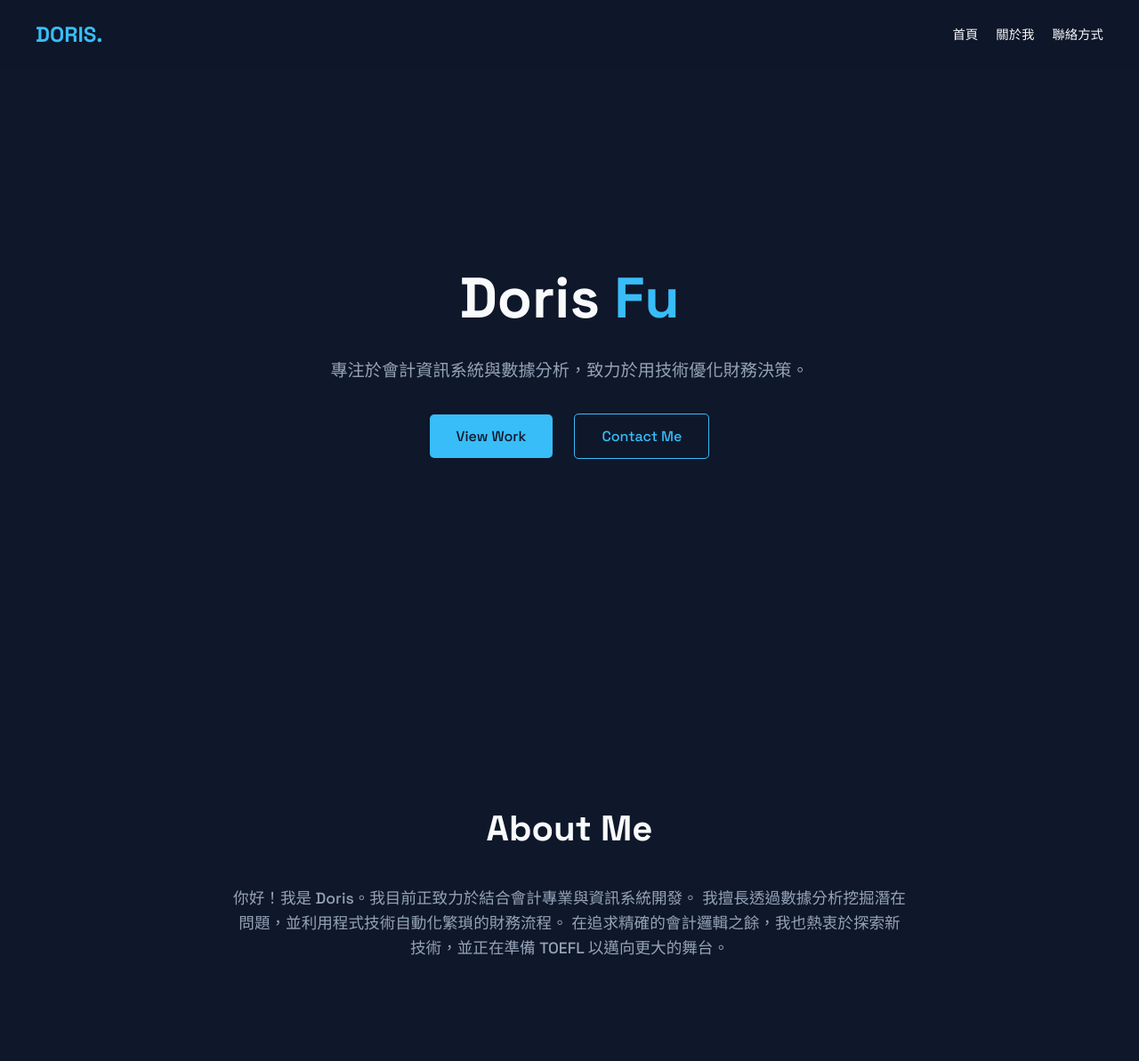
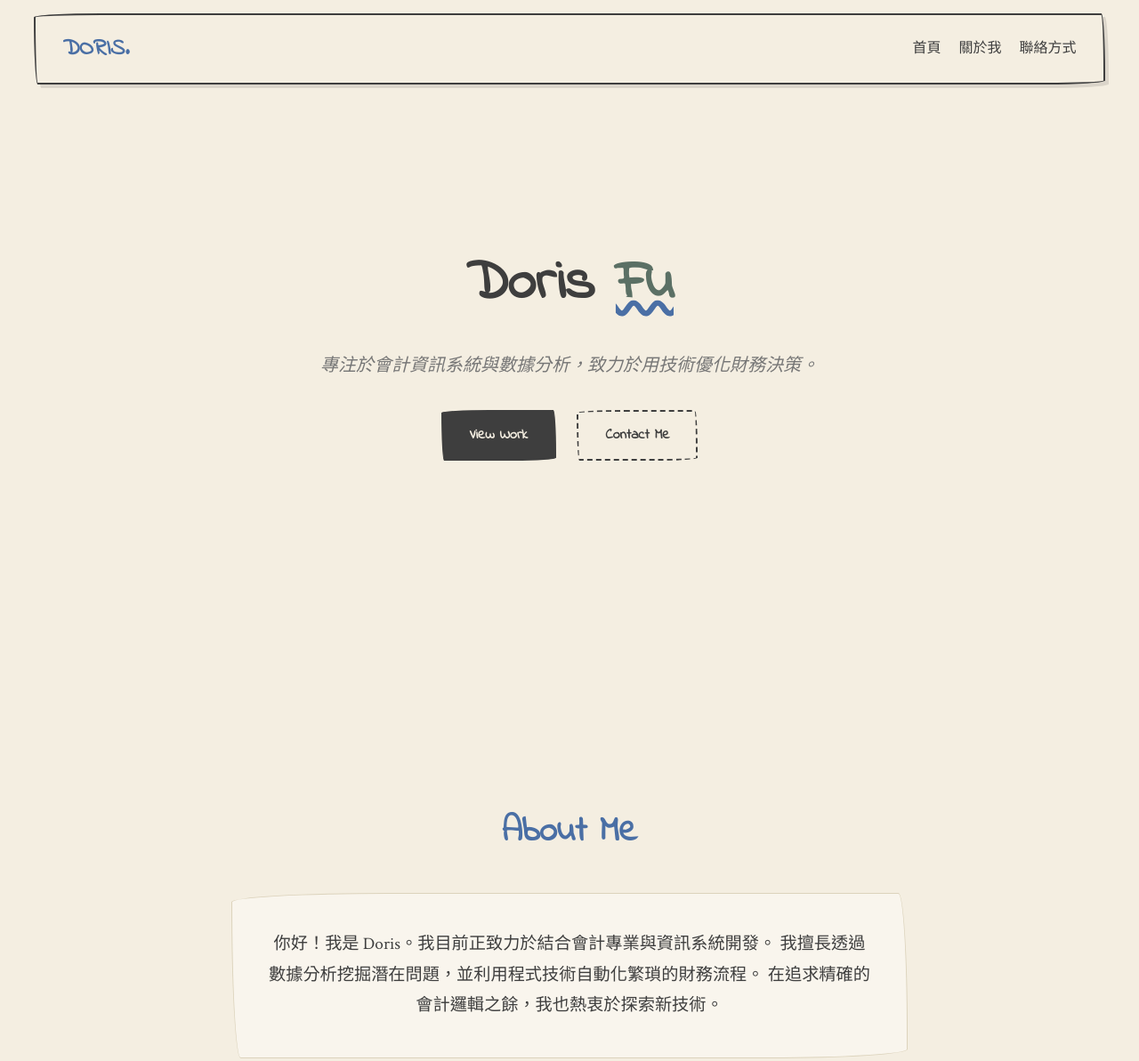
Before and after one commit to dorisfufufu-wq/411177, a plain HTML site: page index.html in a window 1280 px wide. Shown: the top 1193 px of the page at 89% size. Drawn offline with Linux system fonts and the light colour scheme.

Commit message:
Update index.html

```diff
--- a/index.html
+++ b/index.html
@@ -4,8 +4,203 @@
     <meta charset="UTF-8">
     <meta name="viewport" content="width=device-width, initial-scale=1.0">
     <title>Doris | 個人網站</title>
-    <link rel="stylesheet" href="styles.css">
-    <link href="https://fonts.googleapis.com/css2?family=Space+Grotesk:wght@300;500;700&display=swap" rel="stylesheet">
+    <link href="https://fonts.googleapis.com/css2?family=Crimson+Text:ital,wght@0,400;0,600;1,400&family=Indie+Flower&display=swap" rel="stylesheet">
+    <style>
+        :root {
+            --bg-color: #f4eee1;       /* 復古紙張色 */
+            --text-color: #3e3e3e;     /* 炭筆黑 */
+            --accent-color: #5b7065;   /* 植物綠 */
+            --ink-blue: #4a6fa5;       /* 鋼筆藍 */
+            --secondary-text: #767676; /* 鉛筆灰 */
+            --font-main: 'Crimson Text', serif;
+            --font-hand: 'Indie Flower', cursive;
+        }
+
+        * {
+            margin: 0;
+            padding: 0;
+            box-sizing: border-box;
+            /* 關鍵：讓所有邊框帶有手繪的不規則感 */
+            border-radius: 255px 15px 225px 15px/15px 225px 15px 255px !important;
+        }
+
+        html {
+            scroll-behavior: smooth;
+        }
+
+        body {
+            background-color: var(--bg-color);
+            color: var(--text-color);
+            font-family: var(--font-main);
+            line-height: 1.8;
+            /* 模擬紙張紋理 */
+            background-image: radial-gradient(#d3cbb8 0.5px, transparent 0.5px);
+            background-size: 24px 24px;
+        }
+
+        .container {
+            max-width: 800px;
+            margin: 0 auto;
+            padding: 0 20px;
+        }
+
+        /* 導覽列 - 手繪邊條感 */
+        .navbar {
+            display: flex;
+            justify-content: space-between;
+            align-items: center;
+            padding: 15px 30px;
+            position: fixed;
+            width: 94%;
+            top: 15px;
+            left: 3%;
+            background: rgba(244, 238, 225, 0.95);
+            border: 2px solid var(--text-color);
+            box-shadow: 4px 4px 0px rgba(0,0,0,0.1);
+            z-index: 1000;
+        }
+
+        .logo {
+            font-family: var(--font-hand);
+            font-weight: 700;
+            font-size: 1.6rem;
+            color: var(--ink-blue);
+        }
+
+        .nav-links {
+            display: flex;
+            list-style: none;
+            gap: 20px;
+        }
+
+        .nav-links a {
+            text-decoration: none;
+            color: var(--text-color);
+            font-family: var(--font-hand);
+            font-size: 1rem;
+            border-bottom: 1px solid transparent;
+            transition: all 0.3s;
+        }
+
+        .nav-links a:hover {
+            color: var(--accent-color);
+            border-bottom: 2px dashed var(--accent-color);
+        }
+
+        /* Hero Section */
+        .hero-section {
+            height: 100vh;
+            display: flex;
+            align-items: center;
+            justify-content: center;
+            text-align: center;
+            padding-top: 80px;
+        }
+
+        .hero-content h1 {
+            font-family: var(--font-hand);
+            font-size: 4rem;
+            margin-bottom: 1rem;
+        }
+
+        .highlight {
+            color: var(--accent-color);
+            text-decoration: underline wavy var(--ink-blue);
+        }
+
+        .tagline {
+            font-size: 1.25rem;
+            color: var(--secondary-text);
+            margin-bottom: 2rem;
+            max-width: 600px;
+            font-style: italic;
+        }
+
+        /* 按鈕樣式 - 手繪印章感 */
+        .btn {
+            padding: 12px 30px;
+            text-decoration: none;
+            font-family: var(--font-hand);
+            font-weight: 600;
+            margin: 0 10px;
+            display: inline-block;
+            transition: transform 0.2s;
+            border: 2px solid var(--text-color);
+        }
+
+        .btn:hover {
+            transform: scale(1.05) rotate(-1deg);
+        }
+
+        .primary {
+            background-color: var(--text-color);
+            color: var(--bg-color);
+        }
+
+        .secondary {
+            background-color: transparent;
+            color: var(--text-color);
+            border-style: dashed;
+        }
+
+        /* Section 通用樣式 */
+        section {
+            padding: 100px 0;
+        }
+
+        .section-title {
+            font-family: var(--font-hand);
+            font-size: 2.5rem;
+            margin-bottom: 2rem;
+            text-align: center;
+            color: var(--ink-blue);
+        }
+
+        .about-text {
+            font-size: 1.2rem;
+            color: var(--text-color);
+            text-align: center;
+            padding: 40px;
+            background: rgba(255, 255, 255, 0.4);
+            border: 1px solid #dcd3bc;
+        }
+
+        /* Contact Section */
+        .contact-links {
+            display: flex;
+            justify-content: center;
+            gap: 30px;
+        }
+
+        .contact-item {
+            font-family: var(--font-hand);
+            color: var(--text-color);
+            text-decoration: none;
+            font-size: 1.2rem;
+            padding: 5px 10px;
+            transition: background 0.3s;
+        }
+
+        .contact-item:hover {
+            background-color: rgba(91, 112, 101, 0.2);
+            color: var(--accent-color);
+        }
+
+        /* Footer */
+        .footer {
+            text-align: center;
+            padding: 40px;
+            font-family: var(--font-hand);
+            font-size: 0.9rem;
+            color: var(--secondary-text);
+            border-top: 1px dashed #dcd3bc;
+        }
+
+        @media (max-width: 768px) {
+            .hero-content h1 { font-size: 2.5rem; }
+            .nav-links { display: none; }
+        }
+    </style>
 </head>
 <body>
 
@@ -35,7 +230,7 @@
             <p class="about-text">
                 你好！我是 Doris。我目前正致力於結合會計專業與資訊系統開發。
                 我擅長透過數據分析挖掘潛在問題，並利用程式技術自動化繁瑣的財務流程。
-                在追求精確的會計邏輯之餘，我也熱衷於探索新技術，並正在準備 TOEFL 以邁向更大的舞台。
+                在追求精確的會計邏輯之餘，我也熱衷於探索新技術。
             </p>
         </div>
     </section>
@@ -55,6 +250,20 @@
         <p>&copy; 2026 Doris. Built with Simplicity.</p>
     </footer>
 
-    <script src="script.js"></script>
+    <script>
+        // 平滑捲動
+        document.querySelectorAll('a[href^="#"]').forEach(anchor => {
+            anchor.addEventListener('click', function (e) {
+                e.preventDefault();
+                const target = document.querySelector(this.getAttribute('href'));
+                if (target) {
+                    window.scrollTo({
+                        top: target.offsetTop - 70,
+                        behavior: 'smooth'
+                    });
+                }
+            });
+        });
+    </script>
 </body>
 </html>
```
